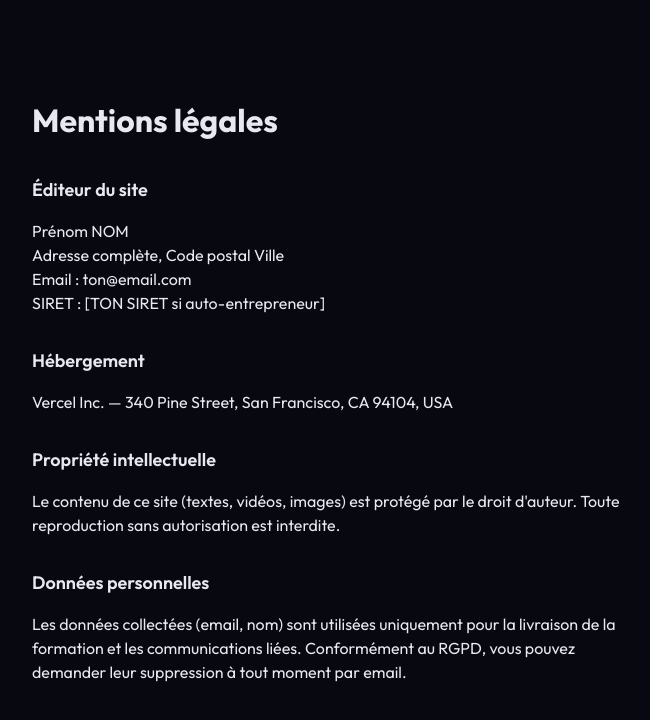
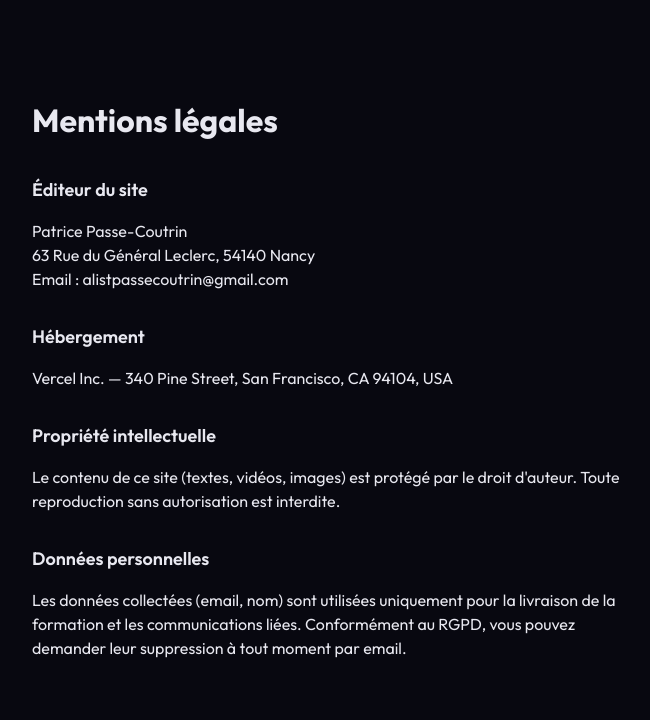
Before and after one commit to KING6CODE/formation-google-uac, a Next.js app: page /mentions-legales in a window 1280 px wide. Shown: the top 720 px of the page, without its empty margins (300-950 px from the left). Built offline with nearby package versions, Linux system fonts and the light colour scheme.

Commit message:
Update page.tsx

```diff
--- a/app/mentions-legales/page.tsx
+++ b/app/mentions-legales/page.tsx
@@ -8,17 +8,16 @@ export default function MentionsLegales() {
       </h1>
       <h2 style={{fontSize:'18px',fontWeight:600,marginBottom:'1rem',
         marginTop:'2rem'}}>Éditeur du site</h2>
-      <p>Prénom NOM<br/>
-      Adresse complète, Code postal Ville<br/>
-      Email : ton@email.com<br/>
-      SIRET : [TON SIRET si auto-entrepreneur]</p>
+      <p>Patrice Passe-Coutrin<br/>
+      63 Rue du Général Leclerc, 54140 Nancy<br/>
+      Email : alistpassecoutrin@gmail.com</p>
       <h2 style={{fontSize:'18px',fontWeight:600,marginBottom:'1rem',
         marginTop:'2rem'}}>Hébergement</h2>
       <p>Vercel Inc. — 340 Pine Street, San Francisco, CA 94104, USA</p>
       <h2 style={{fontSize:'18px',fontWeight:600,marginBottom:'1rem',
         marginTop:'2rem'}}>Propriété intellectuelle</h2>
       <p>Le contenu de ce site (textes, vidéos, images) est protégé par
-      le droit d'auteur. Toute reproduction sans autorisation est interdite.</p>
+      le droit d&apos;auteur. Toute reproduction sans autorisation est interdite.</p>
       <h2 style={{fontSize:'18px',fontWeight:600,marginBottom:'1rem',
         marginTop:'2rem'}}>Données personnelles</h2>
       <p>Les données collectées (email, nom) sont utilisées uniquement
```
